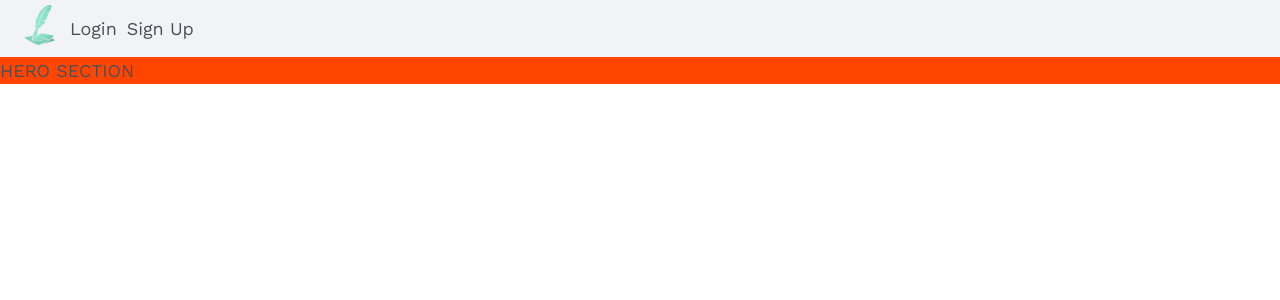
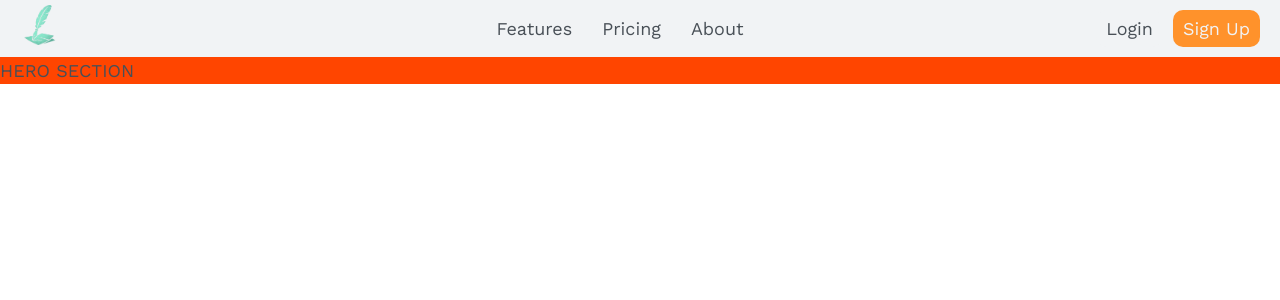
Before and after one commit to JuanTorres93/scriner, a React (Vite) app: page / in a window 1280 px wide. Shown: the top 300 px of the page. Built offline with nearby package versions, Linux system fonts and the light colour scheme.

Commit message:
Styled landing page navbar

```diff
--- a/src/features/landing/LandingNavigation.jsx
+++ b/src/features/landing/LandingNavigation.jsx
@@ -1,16 +1,24 @@
 import { Link } from "react-router-dom";
 import styled from "styled-components";
 import Logo from "../../ui/Logo";
+import Button from "../../ui/Button";
 
-const navItems = [];
+const navItems = [
+  // TODO cambiar por los que vaya a usar
+  { label: "Features", href: "#features" },
+  { label: "Pricing", href: "#pricing" },
+  { label: "About", href: "#about" },
+];
 
 const StyledNav = styled.nav`
   background-color: var(--color-grey-t2);
   padding: 0.5rem 2rem;
 
   ul {
-    display: flex;
+    display: grid;
+    grid-template-columns: 1fr 3fr 1fr;
     align-items: center;
+    justify-items: center;
     list-style: none;
     padding: 0;
     margin: 0;
@@ -30,9 +38,32 @@ const StyledNav = styled.nav`
       a:link {
         color: var(--color-grey-s3);
         text-decoration: none;
+      }
+
+      .nav-item,
+      .nav-item:visited,
+      .nav-item:link {
         padding: 0;
         margin: 0;
       }
+    }
+
+    .col-1 {
+      grid-column: 1;
+      justify-self: start;
+    }
+
+    .col-2 {
+      grid-column: 2;
+
+      li {
+        margin-right: 3rem;
+      }
+    }
+
+    .col-3 {
+      grid-column: 3;
+      justify-self: end;
     }
   }
 `;
@@ -41,23 +72,35 @@ function LandingNavigation() {
   return (
     <StyledNav>
       <ul>
+        <li className="col-1">
           <li>
             <Link to={"/"}>
               <Logo />
             </Link>
           </li>
+        </li>
 
+        <li className="col-2">
           {navItems.map((item) => (
             <li key={item.href}>
-            <Link to={item.href}>{item.label}</Link>
+              <Link className="nav-item" to={item.href}>
+                {item.label}
+              </Link>
             </li>
           ))}
+        </li>
 
+        <li className="col-3">
           <li>
-          <Link to={"/login"}>Login</Link>
+            <Button type="secondary" as={Link} to={"/login"}>
+              Login
+            </Button>
           </li>
           <li>
-          <Link to={"/signup"}>Sign Up</Link>
+            <Button as={Link} to={"/signup"}>
+              Sign Up
+            </Button>
+          </li>
         </li>
       </ul>
     </StyledNav>
--- a/src/ui/Button.jsx
+++ b/src/ui/Button.jsx
@@ -49,7 +49,7 @@ const variant = {
 const types = {
   primary: css`
     background-color: var(--color-primary);
-    color: var(--color-grey-t2);
+    color: var(--color-grey-t2) !important;
 
     &:hover {
       background-color: var(--color-primary-s1);
```
Lines whose indentation alone changed are shown as unchanged.
